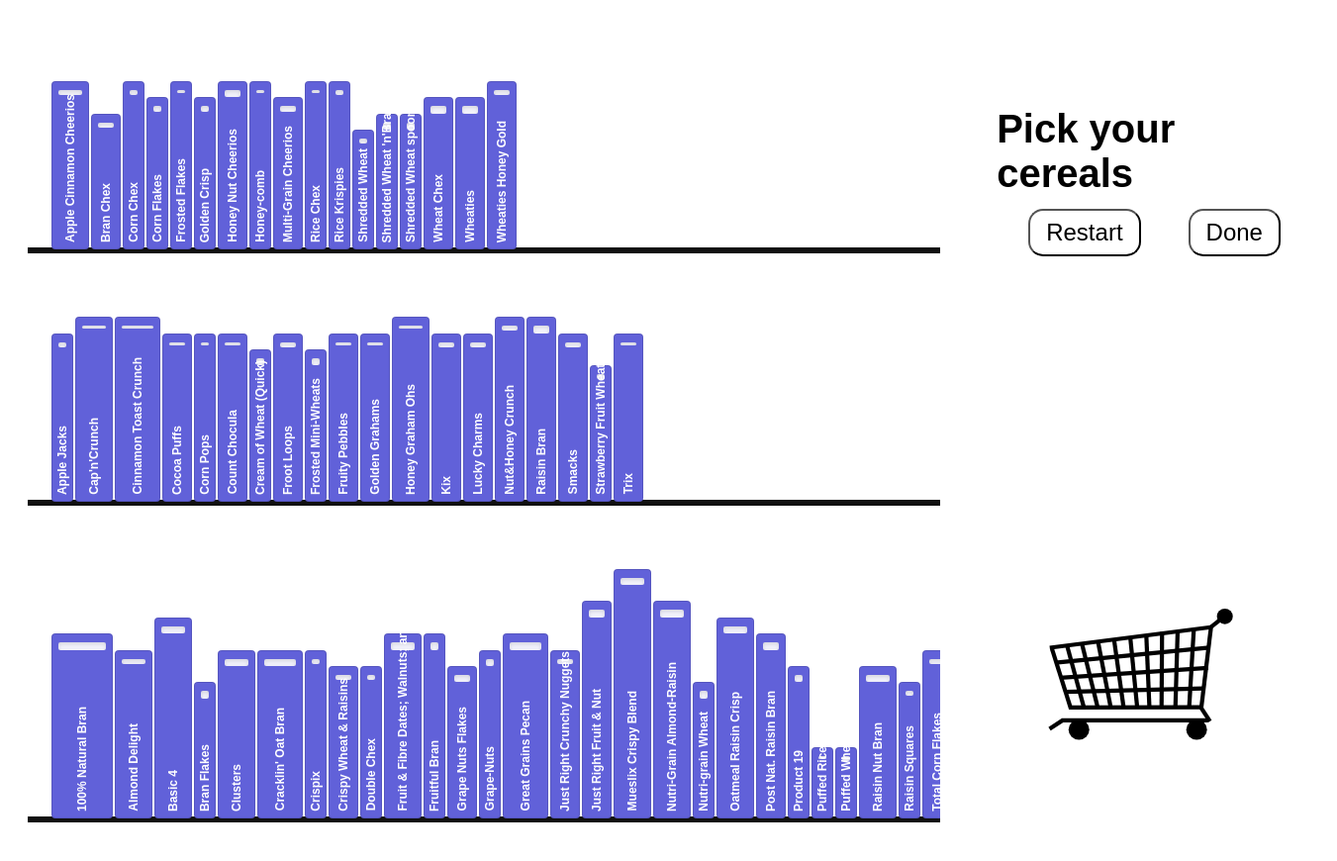
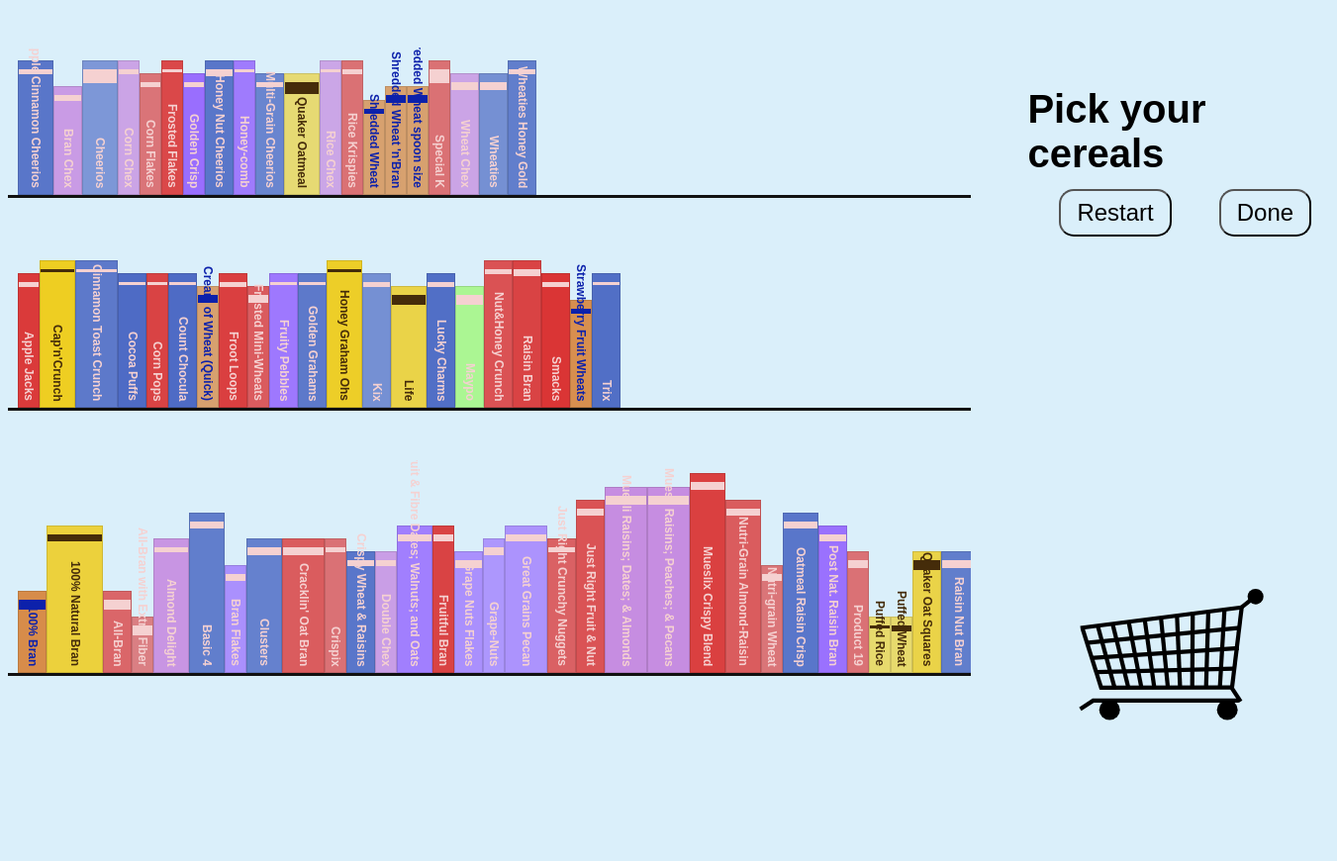
Before and after one commit to carolina8104/cereal-visualization, a plain HTML site: page index.html in a window 1280 px wide. Shown: the whole page at 99% size, 1351 px wide, since content can reach past the window. After the commit the page ends 816 px from the top, so only its background shows below. Drawn offline with nearby package versions, Linux system fonts and the light colour scheme.

Commit message:
Add: colores, opacicity, protein_bar
- associei as cores às marcas
- pus o açúcar bem e a trocar a opacidade
- corrigi as barras associadas à proteina (tamanho)
- associei uma cor por marca para as barras e nome do cereal
- adicionei cor fundo

```diff
--- a/css/style.css
+++ b/css/style.css
@@ -9,6 +9,7 @@ body {
     overflow-x: hidden;
     overflow-y: hidden;
     font-size: 3rem;
+    background-color: #DAEFFA;
 }
 
 h2{
@@ -23,13 +24,12 @@ main {
     display: flex;
     align-items: flex-start;
     gap: 2rem;
-    padding: 20px;
     box-sizing: border-box;
 }
 
 .shelves {
     width:80vw;
-    max-width:72vw;
+    max-width:76vw;
     flex-shrink: 0;
 }
 
@@ -37,11 +37,10 @@ main {
     margin: 5vh 0vw;
     background: rgba(152, 0, 0, 0);
     border-radius: 6px;
-    padding: 14px 24px;
+    padding: 13px 10px;
     position: relative;
     display: flex;
     align-items: flex-end;
-    gap: 2px;
     overflow-x: auto;
     scroll-behavior: smooth;
 }
@@ -51,7 +50,7 @@ main {
     left: 0;
     right: 0;
     bottom: 16px;
-    height: 6px;
+    height: 3px;
     background: #111;
     transform: translateY(6px);
 }
@@ -95,7 +94,6 @@ button {
   display:flex;
   align-items:flex-end;
   justify-content:center;
-  border-radius:4px;
   box-shadow:var(--card-shadow);
   border:1px solid rgba(0,0,0,0.12);
   background-color: rgb(97, 97, 217);
@@ -109,19 +107,16 @@ button {
 .name-vertical{
   writing-mode: vertical-rl;
   text-orientation: mixed;
-  transform: rotate(180deg);
   font-weight:700;
   font-size:12px;
   padding:6px 2px;
   white-space:nowrap;
 }
 
-.protein-bar{
-  position:absolute;
-  left:6px;
-  right:6px;
-  top:8px;
-  background:rgba(255,255,255,0.92);
-  border-radius:2px;
-  box-shadow: 0 2px 4px rgba(0,0,0,0.12) inset;
+.protein-bar {
+  position: absolute;
+  left: 0;
+  right: 0;
+  top: 8px;
+  height: 10px;
 }
--- a/js/script.js
+++ b/js/script.js
@@ -25,6 +25,26 @@ const shelf = {
   3: d3.select("#shelf-3")
 }
 
+const brandColors = {
+"A": {r:150, g:250, b:100},
+"G": {r:70, g:100, b:194},
+"K": {r:218, g:53, b:53},
+"N": {r:214, g:110, b:19},
+"P": {r:153, g:110, b:254},
+"Q": {r:240, g:203, b:16},
+"R": {r:196, g:129, b:222},
+};
+
+const brandColors_bar = {
+"A": {r:245, g:209, b:209},
+"G": {r:245, g:209, b:209},
+"K": {r:245, g:209, b:209},
+"N": {r:12, g:33, b:171},
+"P": {r:245, g:209, b:209},
+"Q": {r:69, g:44, b:10},
+"R": {r:245, g:209, b:209},
+};
+
 const calValueEl = d3.select("#cal-value")
 const sugarValueEl = d3.select("#sugar-value")
 const proteinValueEl = d3.select("#protein-value")
@@ -37,8 +57,8 @@ d3.json(DATA_PATH).then(arr => {
 
   const kcalMax = d3.max(data, d => d.calories) || 500
   filters.kcalMax = Math.round(kcalMax)
-  filters.sugarMax = Math.ceil(d3.median(data, d => d.sugar) || 10)
-  filters.proteinMax = Math.ceil(d3.median(data, d => d.protein) || 6)
+  filters.sugarMax = d3.max(data, d => d.sugars);
+filters.proteinMax = d3.max(data, d => d.protein);
 
   initScales()
   applyFiltersAndRender()
@@ -47,17 +67,17 @@ d3.json(DATA_PATH).then(arr => {
 function initScales(){
   const kcalExtent = d3.extent(data, d => d.calories)
   const fatExtent = d3.extent(data, d => d.fat)
-  const sugarExtent = d3.extent(data, d => d.sugar)
+  const sugarExtent = d3.extent(data, d => d.sugars)
   const proteinExtent = d3.extent(data, d => d.protein)
 
   heightScale = d3.scaleLinear()
     .domain(kcalExtent)
-    .range([70, 250])
+    .range([55, 200])
     .clamp(true)
 
   widthScale = d3.scaleLinear()
     .domain(fatExtent)
-    .range([20, 60])
+    .range([20, 55])
     .clamp(true)
 
   sugarColorScale = d3.scaleLinear()
@@ -74,7 +94,7 @@ function applyFiltersAndRender(){
 
   let filtered = data.filter(d => {
     if (d.calories > filters.kcalMax) return false
-    if (d.sugar > filters.sugarMax) return false
+    if (d.sugars > filters.sugarMax) return false
     if (d.protein > filters.proteinMax) return false
     if (d.carbs > filters.carbsMax) return false
     if (d.fat > filters.fatMax) return false
@@ -119,14 +139,40 @@ function applyFiltersAndRender(){
       .style("height", d => heightScale(d.calories) + "px")
       .style("width", d => widthScale(d.fat) + "px")
       .style("background", d => {
-        const light = sugarColorScale(d.sugar)
-        return `hsl(15 80% ${light}%)`
+          const c = brandColors[d.mfr];
+
+          // alpha entre 0.7 (pouco açúcar) e 1 (muito açúcar)
+          const minAlpha = 0.6;
+          const maxAlpha = 1;
+
+          // normaliza sugars entre 0 e 1 usando o máximo da escala
+          const normalized = d.sugars / sugarColorScale.domain()[1];
+
+          const alpha = minAlpha + (maxAlpha - minAlpha) * normalized;
+
+          return `rgba(${c.r}, ${c.g}, ${c.b}, ${alpha})`;
       })
+
+
+
 
     merged.select(".protein-bar")
       .transition().duration(300)
       .style("height", d => proteinScale(d.protein) + "px")
+      .style("background", d => {
+      const c = brandColors_bar[d.mfr];
+      return `rgba(${c.r}, ${c.g}, ${c.b}, 1)`;
+  });
+
+      merged.select(".name-vertical")
+      .style("color", d => {
+          const c = brandColors_bar[d.mfr];
+          return `rgba(${c.r}, ${c.g}, ${c.b}, 1)`;
+      });
+
+
   })
+
 
   renderSelectedList()
 }
```
